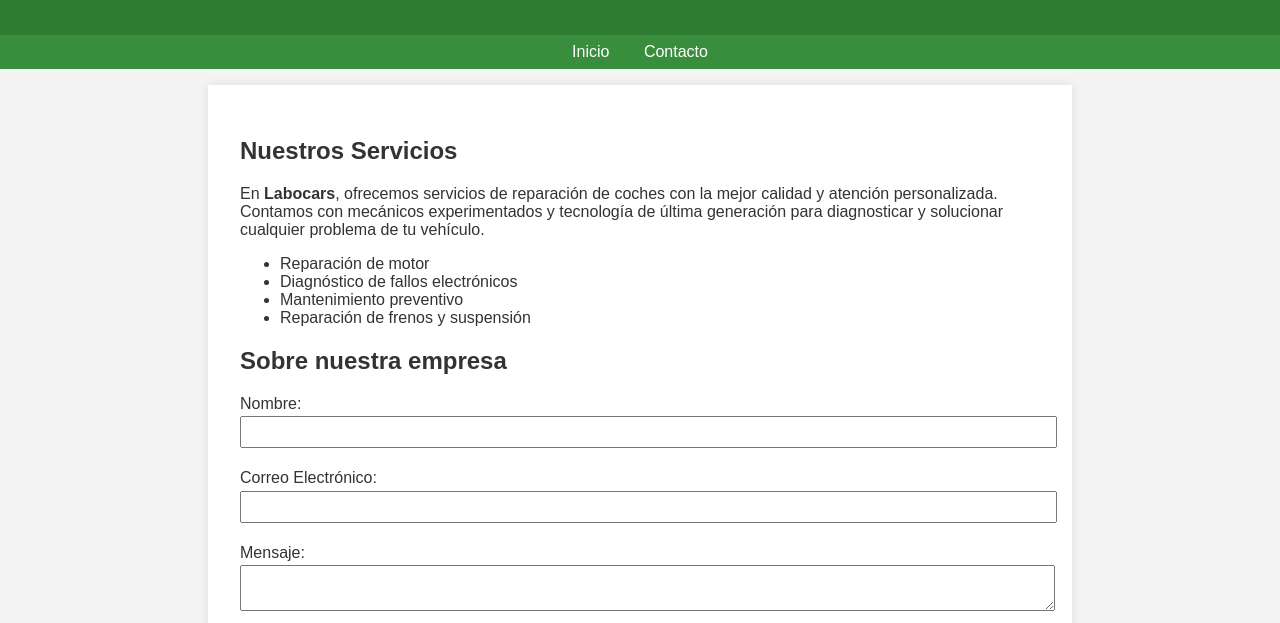
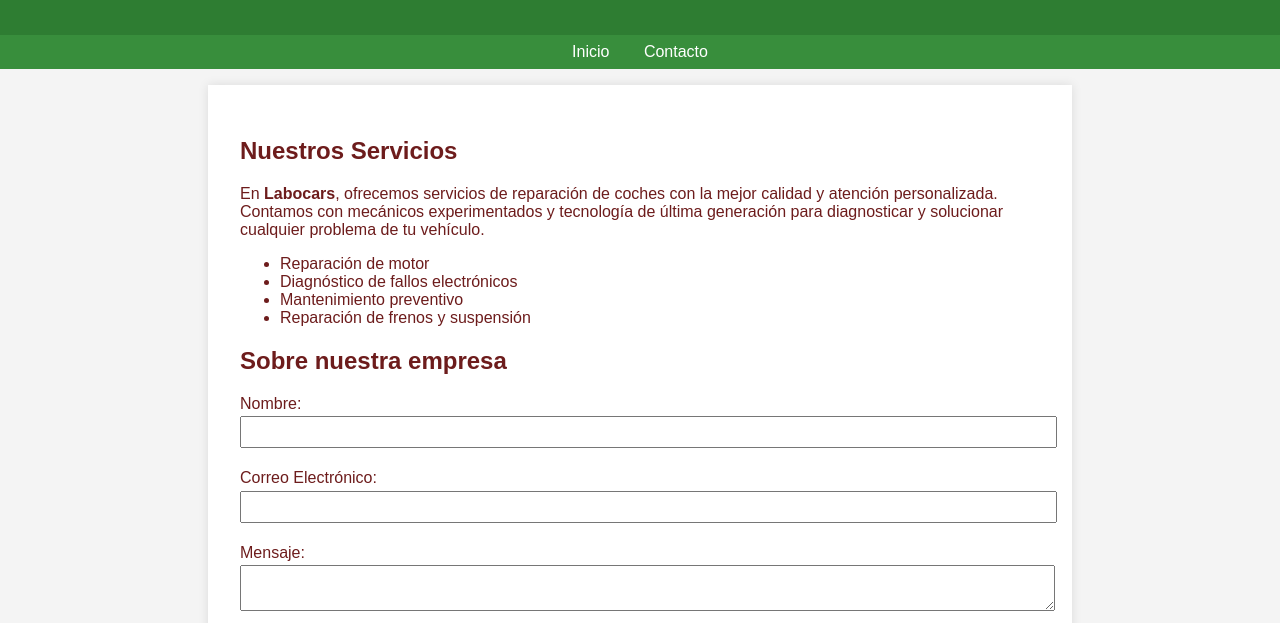
Before and after one commit to laurafl68/examen-LauraFL, a plain HTML site: page index.html in a window 1280 px wide. Shown: the part 177-800 px from the top of the page. Drawn offline with Linux system fonts and the light colour scheme.

Commit message:
actualziamos estilo del body

```diff
--- a/estilos/styles.css
+++ b/estilos/styles.css
@@ -3,7 +3,7 @@ body {
     margin: 0;
     padding: 0;
     background-color: #f4f4f4;
-    color: #333;
+    color: #6d1c1c;
 }
 header {
     background-color: #2e7d32;
```
